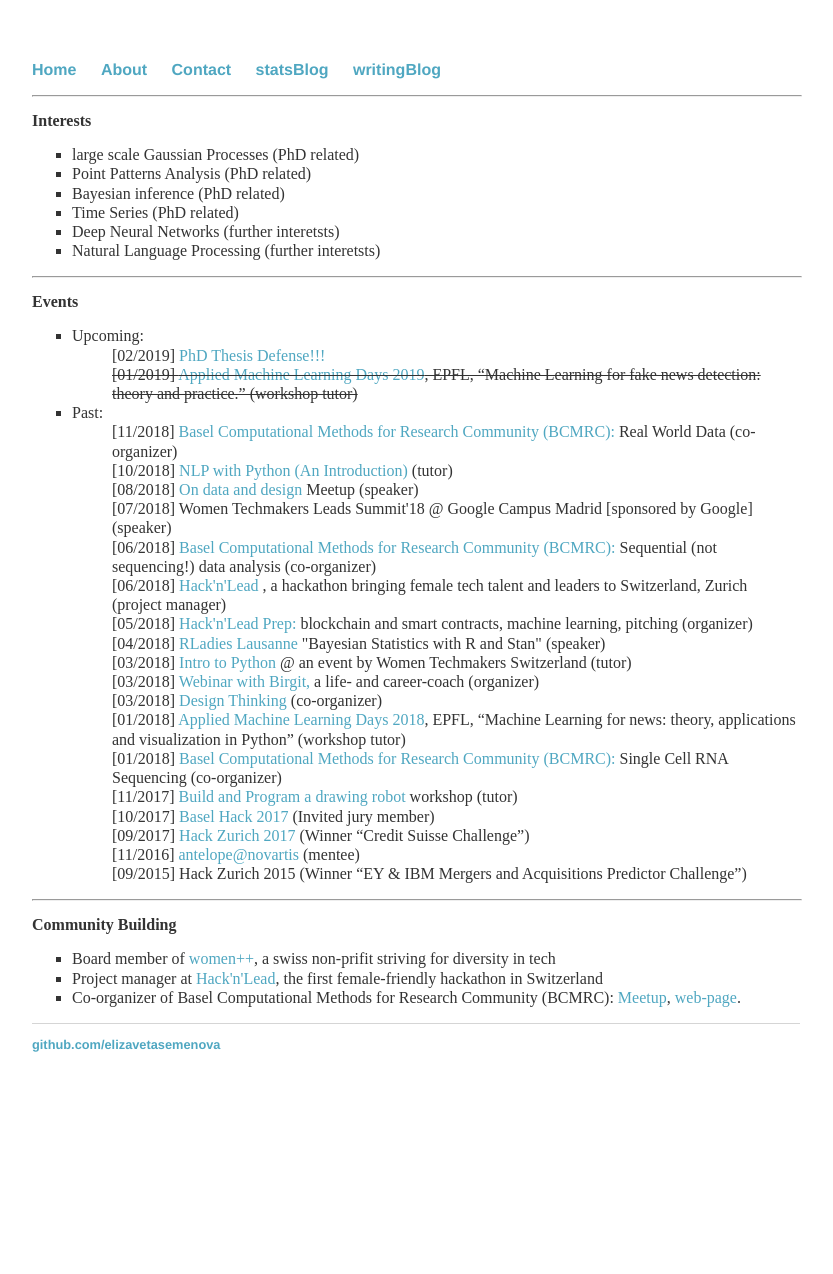
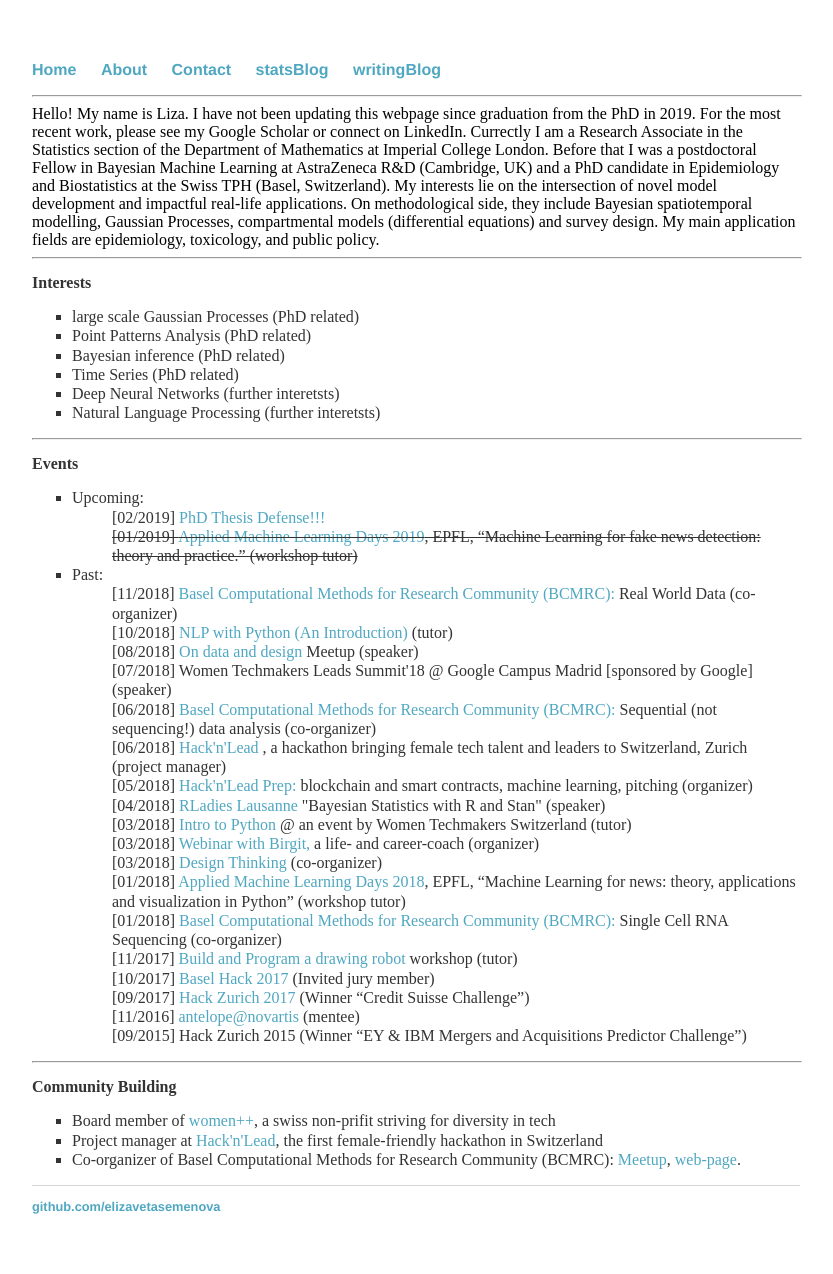
Before and after one commit to elizavetasemenova/elizavetasemenova.github.io, a Jekyll site: the page built from index.html, in a window 1280 px wide. Shown: the whole page, without its empty margins (224-1057 px from the left). Built offline with Jekyll 4.4.1, drawn with Linux system fonts in a browser that asks for light colours; before the commit the page ends 1112 px from its top, so only the background shows below that.

Commit message:
Update index.html

```diff
--- a/index.html
+++ b/index.html
@@ -3,6 +3,14 @@ layout: default
 title: Liza Semenova, statistician in progress
 ---
 <div class="blurb">
+
+
+<hr width="100%">
+Hello! My name is Liza. I have not been updating this webpage since graduation from the PhD in 2019. For the most recent work, please see my Google Scholar or connect on LinkedIn.
+
+Currectly I am a Research Associate in the Statistics section of the Department of Mathematics at Imperial College London. Before that I was a postdoctoral Fellow in Bayesian Machine Learning at AstraZeneca R&D (Cambridge, UK) and a PhD candidate in Epidemiology and Biostatistics at the Swiss TPH (Basel, Switzerland).
+My interests lie on the intersection of novel model development and impactful real-life applications. On methodological side, they include Bayesian spatiotemporal modelling, Gaussian Processes, compartmental models (differential equations) and survey design. My main application fields are epidemiology, toxicology, and public policy.
+
 
 
 <hr width="100%">
```
